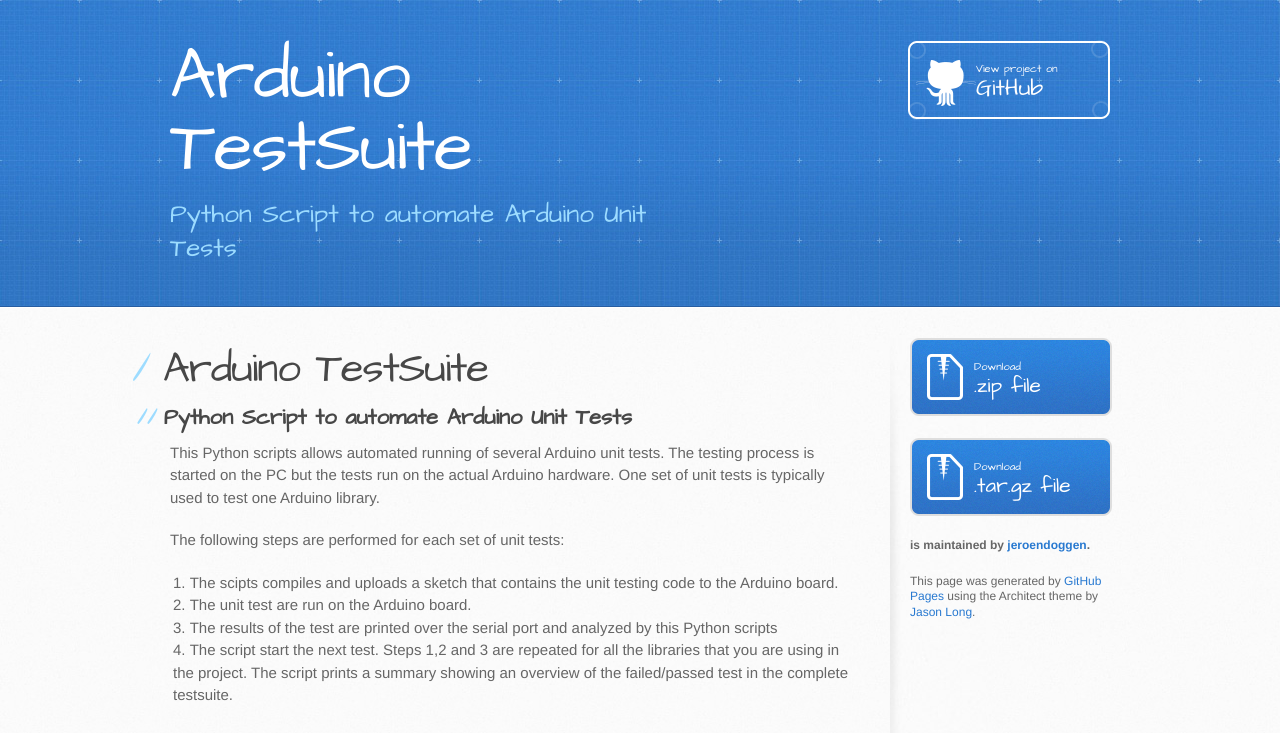
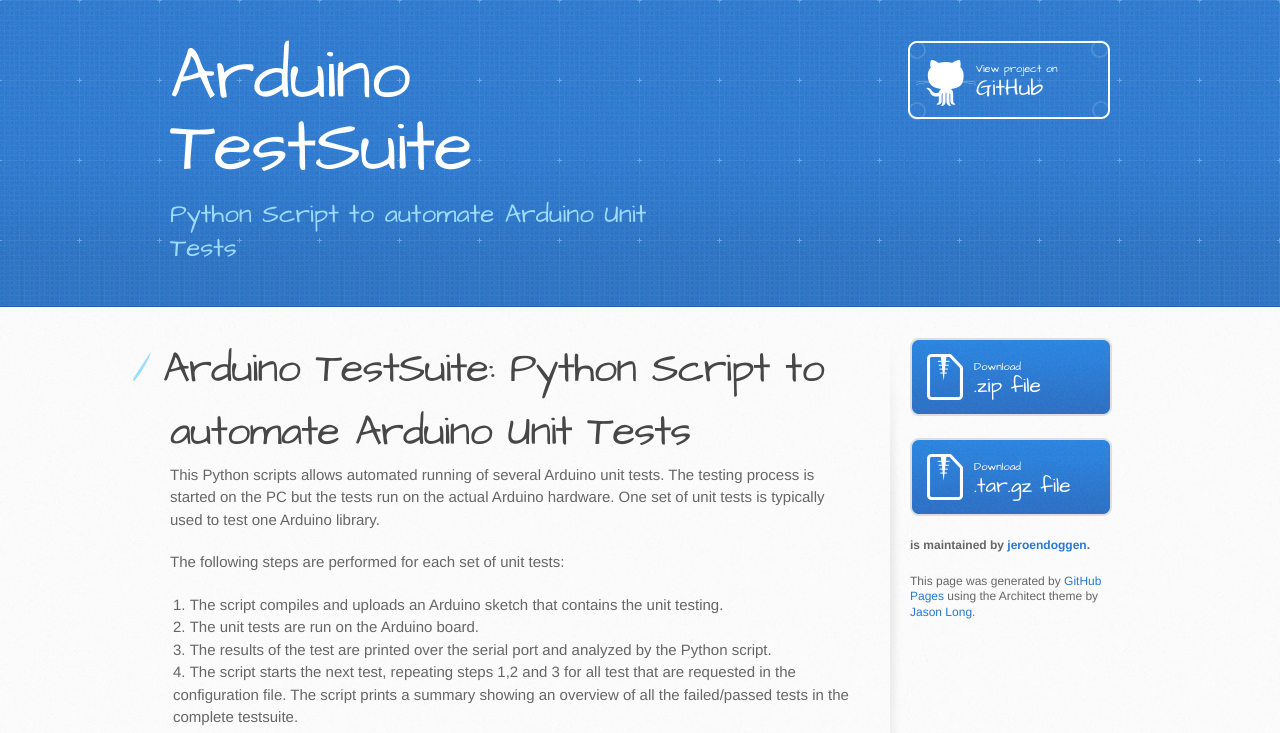
Before and after one commit to jeroendoggen/Arduino-TestSuite, a plain HTML site: page index.html in a window 1280 px wide. Shown: the top 733 px of the page. Drawn offline with Linux system fonts and the light colour scheme.

```diff
--- a/index.html
+++ b/index.html
@@ -28,9 +28,7 @@
     <div id="content-wrapper">
       <div class="inner clearfix">
         <section id="main-content">
-          <h1>Arduino TestSuite</h1>
-
-<h2>Python Script to automate Arduino Unit Tests</h2>
+          <h1>Arduino TestSuite: Python Script to automate Arduino Unit Tests</h1>
 
 <p>This Python scripts allows automated running of several Arduino unit tests.
 The testing process is started on the PC but the tests run on the actual Arduino hardware.
@@ -39,11 +37,11 @@ One set of unit tests is typically used to test one Arduino library.</p>
 <p>The following steps are performed for each set of unit tests:</p>
 
 <ol>
-<li>The scipts compiles and uploads a sketch that contains the unit testing code to the Arduino board.</li>
-<li>The unit test are run on the Arduino board.</li>
-<li>The results of the test are printed over the serial port and analyzed by this Python scripts</li>
-<li>The script start the next test. Steps 1,2 and 3 are repeated for all the libraries that you are using in the project.
-The script prints a summary showing an overview of the failed/passed test in the complete testsuite.</li>
+<li>The script compiles and uploads an Arduino sketch that contains the unit testing.</li>
+<li>The unit tests are run on the Arduino board.</li>
+<li>The results of the test are printed over the serial port and analyzed by the Python script.</li>
+<li>The script starts the next test, repeating steps 1,2 and 3 for all test that are requested in the configuration file.
+The script prints a summary showing an overview of all the failed/passed tests in the complete testsuite.</li>
 </ol><h2>Installation:</h2>
 
 <ul>
```
Also changed, not shown: params.json (+1 -1 lines).
